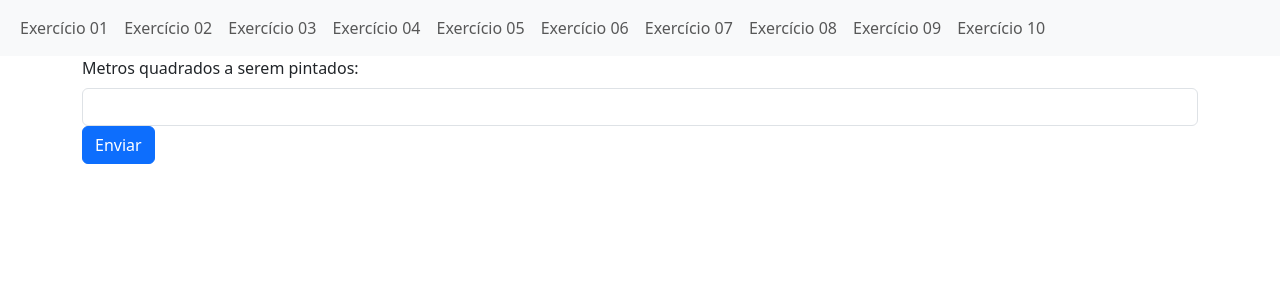
After one commit to LuAlbertoni/Linguagem-de-Programacao-IV, a PHP site: page /ex08/index.php in a window 1280 px wide. The commit adds this page. Shown: the top 300 px of the page. Run offline with PHP 8.4, Linux system fonts and the light colour scheme.

Commit message:
Adicionado Exercício 08 - Lista 02 Bootstrap

```diff
--- /dev/null
+++ b/Lista-de-Exercicios-02-Bootstrap/ex08/index.php
@@ -0,0 +1,22 @@
+<?php
+require_once "../header.php";
+?>
+
+<form action="script.php" method="post">
+    <div class="row">
+        <div class="col">
+            <label for="metros" class="form-label">Metros quadrados a serem pintados:</label>
+            <input type="text" name="metros" id="metros" class="form-control" required>
+            <div class="row">
+                <div class="col">
+                    <button type="submit" class="btn btn-primary">
+                        Enviar
+                    </button>
+                </div>
+            </div>
+        </div>
+    </div>
+</form>
+
+<?php
+require_once "../footer.php";
--- a/Lista-de-Exercicios-02-Bootstrap/funcoes.php
+++ b/Lista-de-Exercicios-02-Bootstrap/funcoes.php
@@ -77,3 +77,12 @@ function converterMetrosParaCentimetros($metros)
     $centimetros = $metros * 100;
     return $centimetros;
 }
+
+function calcularQuantidadeETotal($metros)
+{
+    $litros = $metros / 3;
+    $latas = ceil($litros / 18);
+    $preco = $latas * 80;
+
+    return array('latas' => $latas, 'preco' => $preco);
+}
```
Also changed, not shown: Lista-de-Exercicios-02-Bootstrap/ex08/script.php (added, +8 -0 lines).
